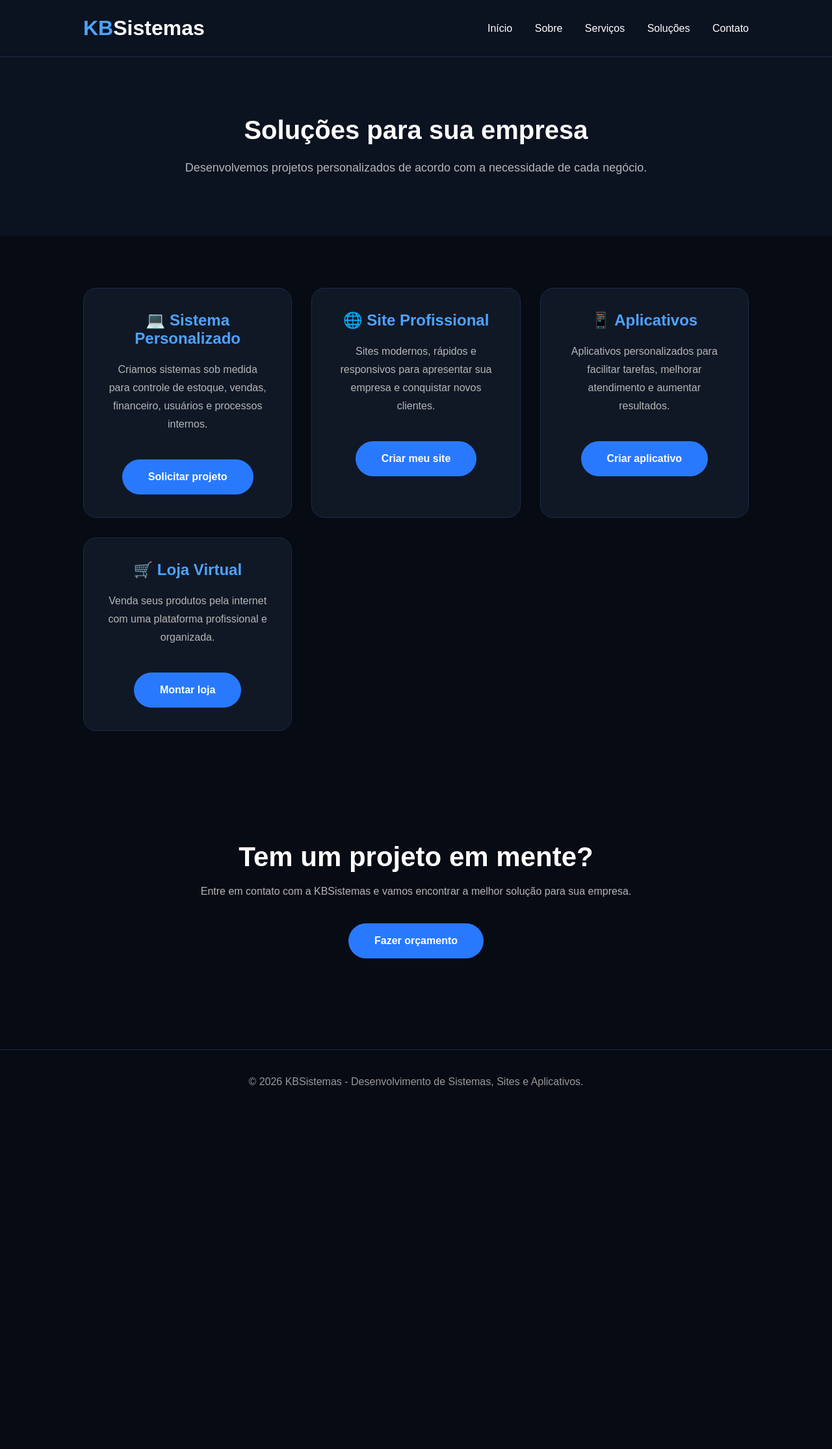
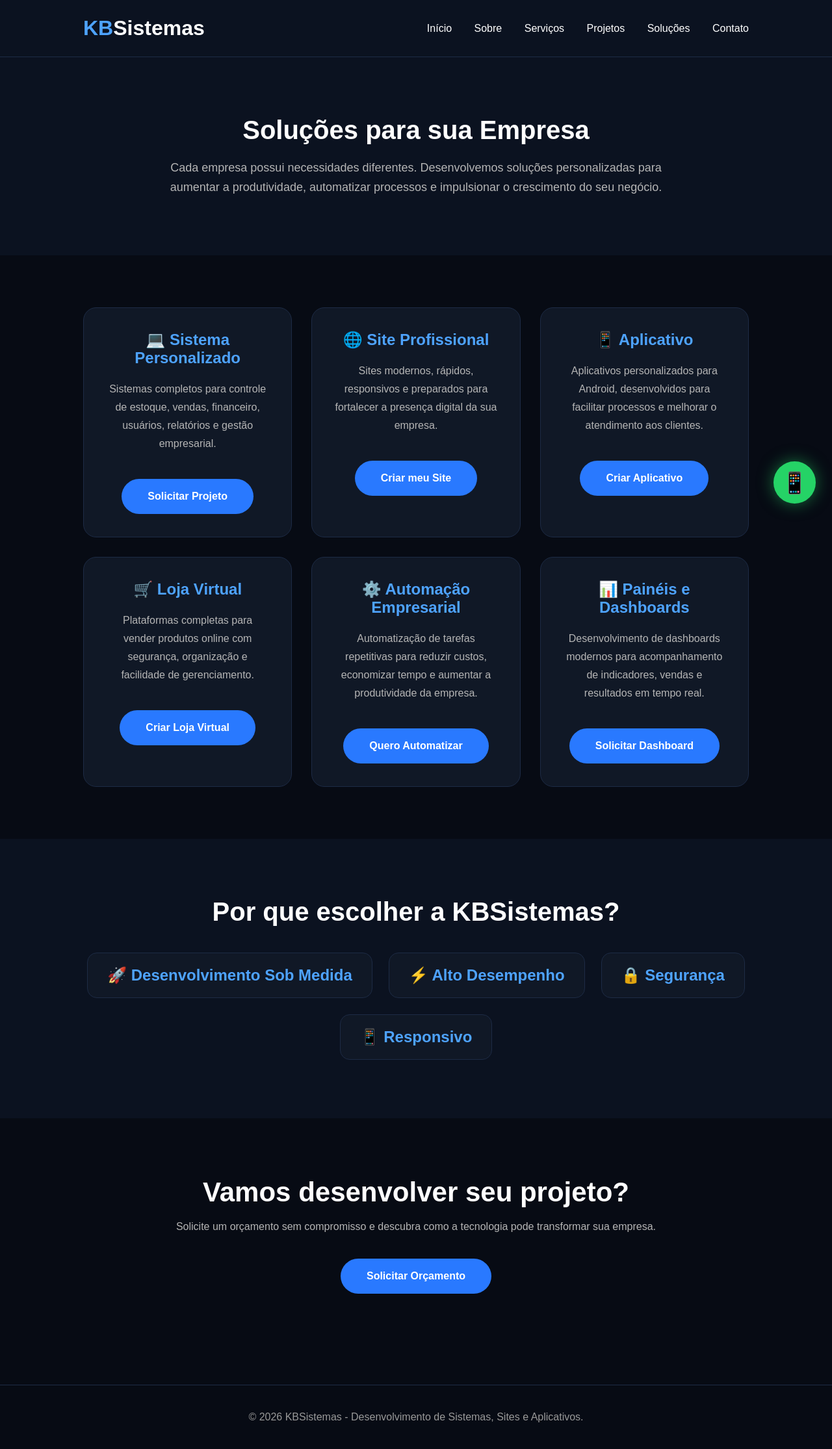
Before and after one commit to kauabarbosaa1728-web/kbsistemas-site, a Flask app: page /planos in a window 1280 px wide. Shown: the whole page at 65% size. Before the commit the page ends 1673 px from the top, so only its background shows below. Run offline with Flask 3, Linux system fonts and the light colour scheme.

Commit message:
Update planos.html

```diff
--- a/templates/planos.html
+++ b/templates/planos.html
@@ -12,22 +12,20 @@
 
 </head>
 
-
 <body>
-
 
 <header>
 
 <div class="logo">
-    <h1>KB<span>Sistemas</span></h1>
+<h1>KB<span>Sistemas</span></h1>
 </div>
-
 
 <nav>
 
 <a href="/">Início</a>
 <a href="/sobre">Sobre</a>
 <a href="/servicos">Serviços</a>
+<a href="/projetos">Projetos</a>
 <a href="/planos">Soluções</a>
 <a href="/contato">Contato</a>
 
@@ -37,52 +35,37 @@
 
 
 
-
-
 <section class="destaque">
 
-
-<h1>
-Soluções para sua empresa
-</h1>
-
+<h1>Soluções para sua Empresa</h1>
 
 <p>
-Desenvolvemos projetos personalizados de acordo com
-a necessidade de cada negócio.
+Cada empresa possui necessidades diferentes. Desenvolvemos soluções personalizadas para aumentar a produtividade, automatizar processos e impulsionar o crescimento do seu negócio.
 </p>
-
 
 </section>
 
 
 
-
-
-
 <section class="servicos-home">
 
-
 <div class="cards">
-
-
 
 <div class="card">
 
 <h2>💻 Sistema Personalizado</h2>
 
 <p>
-Criamos sistemas sob medida para controle de estoque,
-vendas, financeiro, usuários e processos internos.
+Sistemas completos para controle de estoque, vendas, financeiro, usuários, relatórios e gestão empresarial.
 </p>
 
+<a href="/orcamento" class="botao">
 
-<a href="/orcamento" class="botao">
-Solicitar projeto
+Solicitar Projeto
+
 </a>
 
 </div>
-
 
 
 
@@ -91,36 +74,34 @@ Solicitar projeto
 <h2>🌐 Site Profissional</h2>
 
 <p>
-Sites modernos, rápidos e responsivos para apresentar
-sua empresa e conquistar novos clientes.
+Sites modernos, rápidos, responsivos e preparados para fortalecer a presença digital da sua empresa.
 </p>
 
+<a href="/orcamento" class="botao">
 
-<a href="/orcamento" class="botao">
-Criar meu site
+Criar meu Site
+
 </a>
 
 </div>
 
 
 
-
 <div class="card">
 
-<h2>📱 Aplicativos</h2>
+<h2>📱 Aplicativo</h2>
 
 <p>
-Aplicativos personalizados para facilitar tarefas,
-melhorar atendimento e aumentar resultados.
+Aplicativos personalizados para Android, desenvolvidos para facilitar processos e melhorar o atendimento aos clientes.
 </p>
 
+<a href="/orcamento" class="botao">
 
-<a href="/orcamento" class="botao">
-Criar aplicativo
+Criar Aplicativo
+
 </a>
 
 </div>
-
 
 
 
@@ -129,65 +110,115 @@ Criar aplicativo
 <h2>🛒 Loja Virtual</h2>
 
 <p>
-Venda seus produtos pela internet com uma plataforma
-profissional e organizada.
+Plataformas completas para vender produtos online com segurança, organização e facilidade de gerenciamento.
 </p>
 
+<a href="/orcamento" class="botao">
 
-<a href="/orcamento" class="botao">
-Montar loja
+Criar Loja Virtual
+
 </a>
 
 </div>
 
 
 
+<div class="card">
+
+<h2>⚙️ Automação Empresarial</h2>
+
+<p>
+Automatização de tarefas repetitivas para reduzir custos, economizar tempo e aumentar a produtividade da empresa.
+</p>
+
+<a href="/orcamento" class="botao">
+
+Quero Automatizar
+
+</a>
+
 </div>
 
+
+
+<div class="card">
+
+<h2>📊 Painéis e Dashboards</h2>
+
+<p>
+Desenvolvimento de dashboards modernos para acompanhamento de indicadores, vendas e resultados em tempo real.
+</p>
+
+<a href="/orcamento" class="botao">
+
+Solicitar Dashboard
+
+</a>
+
+</div>
+
+</div>
 
 </section>
 
 
 
+<section class="destaque">
+
+<h1>Por que escolher a KBSistemas?</h1>
+
+<div class="frases">
+
+<h2>🚀 Desenvolvimento Sob Medida</h2>
+
+<h2>⚡ Alto Desempenho</h2>
+
+<h2>🔒 Segurança</h2>
+
+<h2>📱 Responsivo</h2>
+
+</div>
+
+</section>
+
 
 
 <section class="contato-home">
 
-
-<h1>
-Tem um projeto em mente?
-</h1>
-
+<h1>Vamos desenvolver seu projeto?</h1>
 
 <p>
-Entre em contato com a KBSistemas e vamos encontrar
-a melhor solução para sua empresa.
+Solicite um orçamento sem compromisso e descubra como a tecnologia pode transformar sua empresa.
 </p>
 
+<a href="/orcamento" class="botao">
 
-<a href="/contato" class="botao">
-
-Fazer orçamento
+Solicitar Orçamento
 
 </a>
-
 
 </section>
 
 
+
+<a href="https://wa.me/5511911524799?text=Olá,%20gostaria%20de%20fazer%20um%20orçamento" class="whatsapp">
+
+📱
+
+</a>
 
 
 
 <footer>
 
 <p>
+
 © 2026 KBSistemas - Desenvolvimento de Sistemas, Sites e Aplicativos.
+
 </p>
 
 </footer>
 
-
-
 </body>
 
 </html>
```
